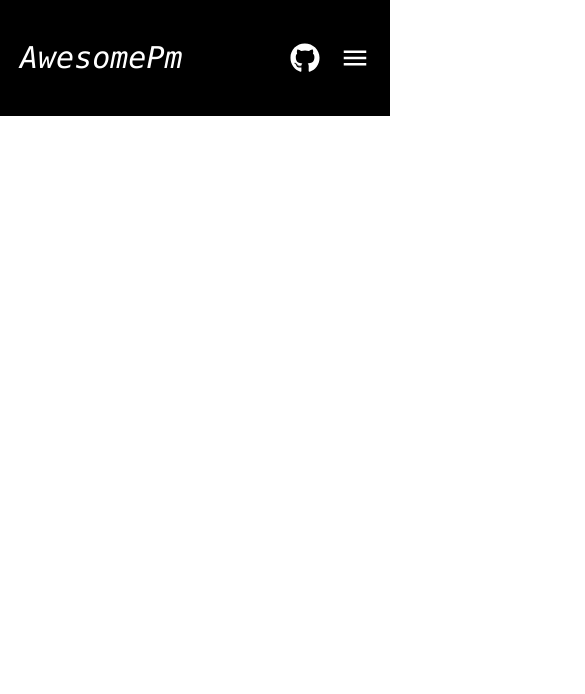
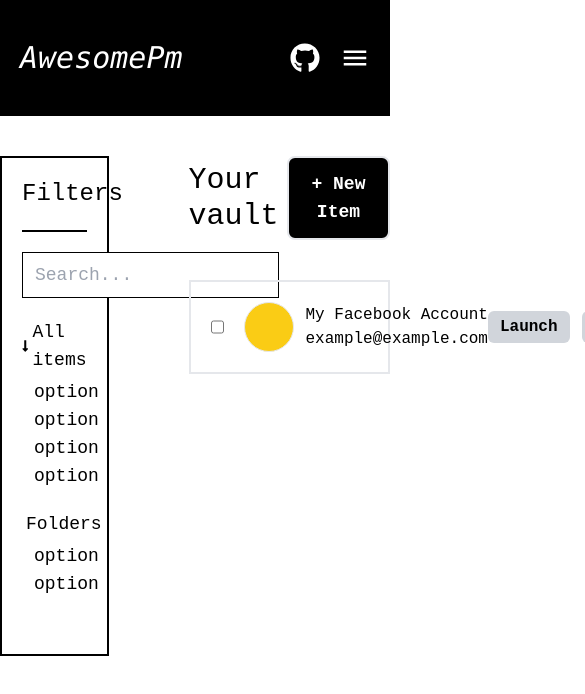
Before and after one commit to ignaciorossetto/awesome-password-manager-frontend, a React (Vite) app: page /vault in a window 390 px wide. Before the commit this address had no page. Shown: the top 694 px of the page, 585 px wide, since content can reach past the window. Built offline with nearby package versions, Linux system fonts and the light colour scheme.

Commit message:
vault view not responsive

```diff
--- a/src/App.css
+++ b/src/App.css
@@ -6,6 +6,7 @@
 }
 
 body {
+    font-family: monospace;
     width: 100%;
     max-width: 2800px;
     align-items: center;
--- a/src/App.tsx
+++ b/src/App.tsx
@@ -2,6 +2,7 @@ import './App.css'
 import { BrowserRouter, Route, Routes } from "react-router-dom";
 import Header from './components/Header'
 import Home from './views/Home'
+import Vault from './views/Vault';
 
 function App() {
 
@@ -11,6 +12,7 @@ function App() {
         <Header />
         <Routes>
           <Route path='/' element={<Home/>}/>
+          <Route path='/vault' element={<Vault/>}/>
         </Routes>
       </BrowserRouter>
     </>
--- a/src/index.css
+++ b/src/index.css
@@ -6,5 +6,5 @@
   @apply duration-200 hover:scale-[1.2] active:scale-100 transition-all
 }
 .hover-border-animation {
-  @apply duration-200 transition-all hover:border-black hover:rounded-lg hover:text-black hover:bg-white hover:scale-105 ease-out
+  @apply duration-200 transition-all hover:border-black hover:rounded-lg hover:text-black hover:bg-white hover:scale-105 ease-out active:scale-100
 }
--- a/src/views/Home.tsx
+++ b/src/views/Home.tsx
@@ -30,7 +30,7 @@ const Home = () => {
                     Lorem ipsum dolor sit amet consectetur adipisicing elit. Qui facere aliquam facilis ex, ducimus.
                 </p>
             </div>
-            <div className="flex flex-col items-center gap-5 font-semibold">
+            <div className="flex flex-col items-center gap-5 font-semibold text-lg">
                 <button
                 className="w-[200px] px-5 py-3 text-center border-2 bg-black text-white rounded-lg hover-border-animation"
                 >Sign Up</button>
--- /dev/null
+++ b/src/views/Vault.tsx
@@ -0,0 +1,115 @@
+import React from 'react'
+import { FaLongArrowAltDown } from "react-icons/fa";
+
+const Vault = () => {
+  return (
+    <div className='p-10 flex w-full gap-20 justify-center '>
+        {/* Filter Box */}
+        <div
+        className='w-[35%] max-w-[288px] border-2 border-black min-h-[500px] px-5 text-lg'
+        >
+            <div
+            className='text-2xl border-b-2 w-full border-black py-5 mb-5'
+            >
+                Filters
+            </div>
+            <input
+            type="text"
+            className='px-3 py-2 border border-black mb-5 text-lg'
+            placeholder='Search...'/>
+            <div
+            className='mb-5'
+            >
+                <div
+                className='flex gap-1 items-center mb-1'
+                >
+                    <FaLongArrowAltDown /> All items
+                </div>
+                <p
+                className='pl-3'
+                >option</p>
+                <p
+                className='pl-3'
+                >option</p>
+                <p
+                className='pl-3'
+                >option</p>
+                <p
+                className='pl-3'
+                >option</p>
+            </div>
+            <div>
+            <div
+                className='flex gap-1 items-center mb-1'
+                >
+                    <FaLongArrowAltDown /> Folders
+                </div>
+                <p
+                className='pl-3'
+                >option</p>
+                <p
+                className='pl-3'
+                >option</p>
+            </div>
+        </div>
+        {/* Vault itself */}
+        <div
+        className='w-[65%] '
+        >
+            <div
+            className='flex justify-between mb-10 items-center'
+            >
+                <h2
+                className='text-3xl '
+                >
+                    Your vault
+                </h2>
+                <button
+                className='px-5 py-3 bg-black rounded-lg text-white font-semibold hover-border-animation border-2 text-lg'
+                >+ New Item</button>
+            </div>
+            {/* vaultItemCard */}
+            <div
+            className='flex justify-between items-center border-2 p-5'
+            >
+                <div
+                className='flex gap-5 items-center\'
+                >
+                    <input type="checkbox" name="" id="" className=''/>
+                    <div
+                    className='flex gap-3 items-center text-base'
+                    >
+                        <div
+                        className='w-[50px] h-[50px] bg-yellow-400 border rounded-full'
+                        >
+
+                        </div>
+                        <div
+                        className='flex flex-col '
+                        >
+                            <span>
+                                My Facebook Account
+                            </span>
+                            <span>
+                                example@example.com
+                            </span>
+                        </div>
+                    </div>
+                </div>
+                <div
+                className='flex gap-3 text-base'
+                >
+                    <button
+                    className='px-3 py-1 bg-gray-300 rounded-md font-semibold scale-animation'
+                    >Launch</button>
+                    <button
+                    className='px-3 py-1 bg-gray-300 rounded-md font-semibold scale-animation'
+                    >...</button>
+                </div>
+            </div>
+        </div>
+    </div>
+  )
+}
+
+export default Vault
```
